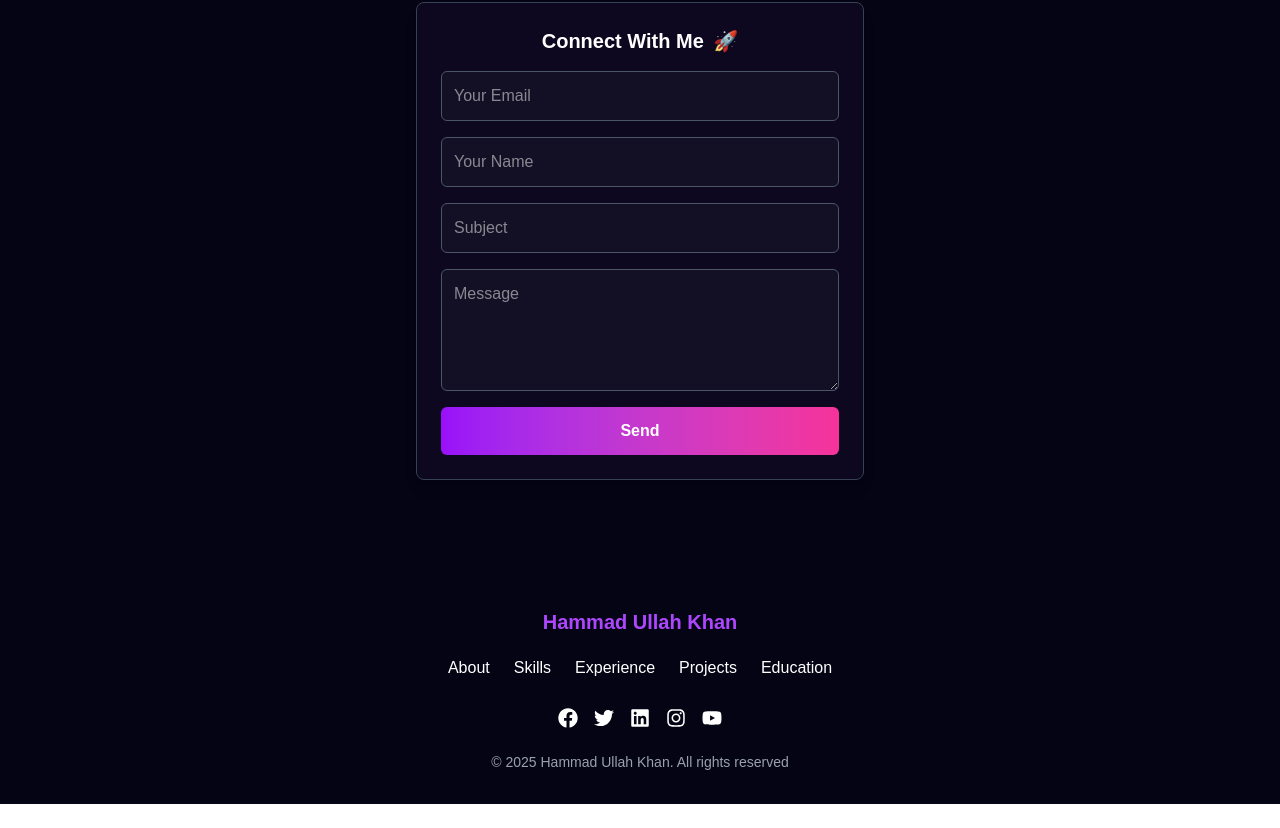
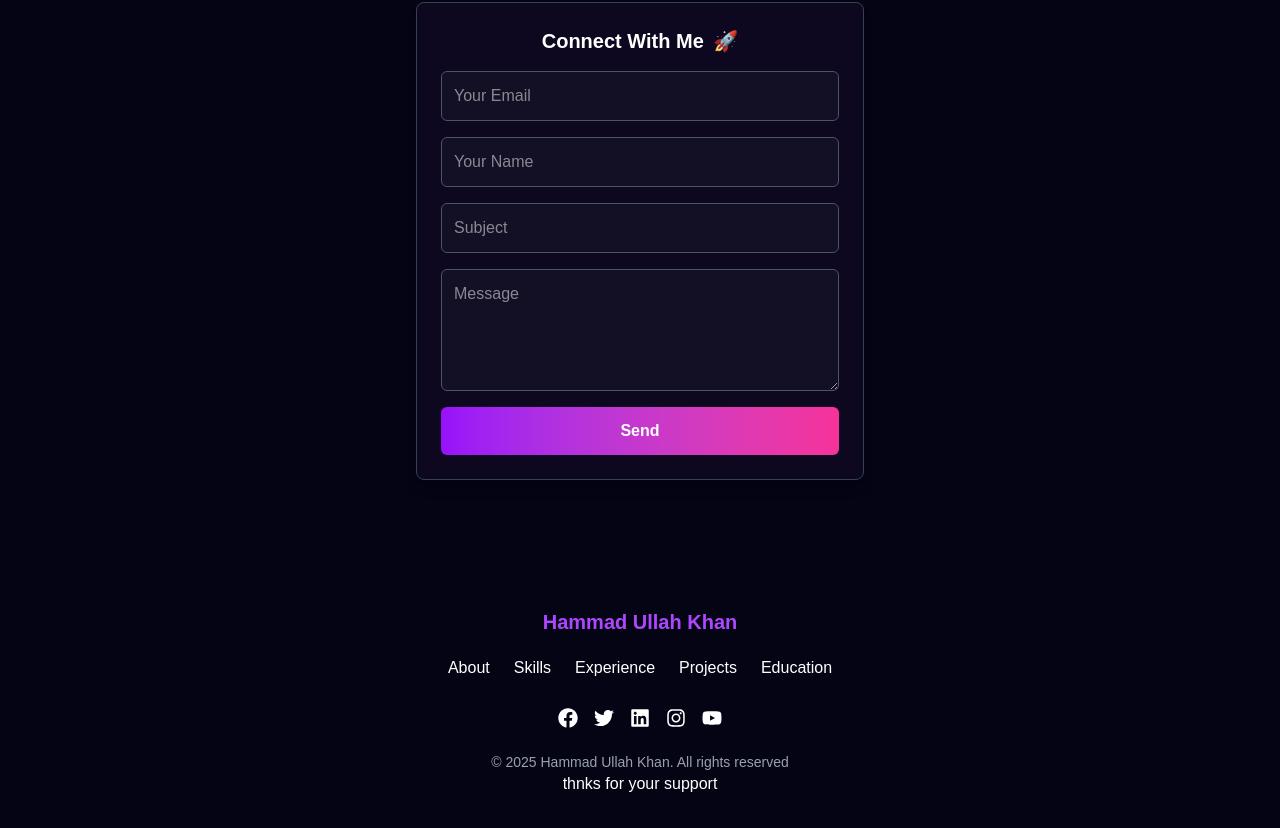
Before and after one commit to CodingWithHammad/New-Portfolio, a React (Vite) app: page / in a window 1280 px wide. Shown: the part 8361-9189 px from the top of the page. Before the commit the page ends 9165 px from the top, so only its background shows below. Built offline with nearby package versions, Linux system fonts and the light colour scheme.

Commit message:
work on footer section

```diff
--- a/src/components/Footer/Footer.jsx
+++ b/src/components/Footer/Footer.jsx
@@ -61,6 +61,7 @@ const Footer = () => {
         <p className="text-sm text-gray-400 mt-6">
           © 2025 Hammad Ullah Khan. All rights reserved
         </p>
+        <p>thnks for your support</p>
       </div>
     </footer>
   );
```
